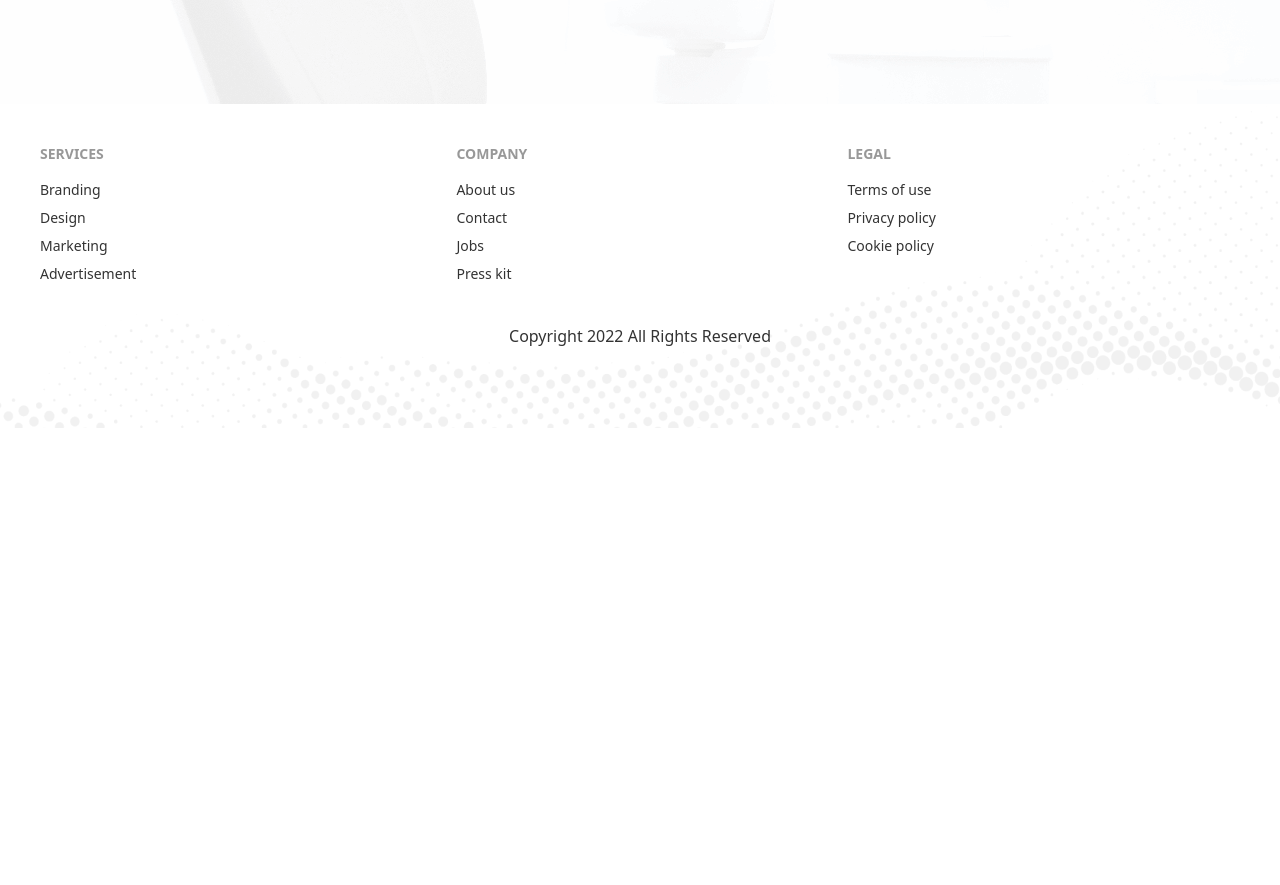
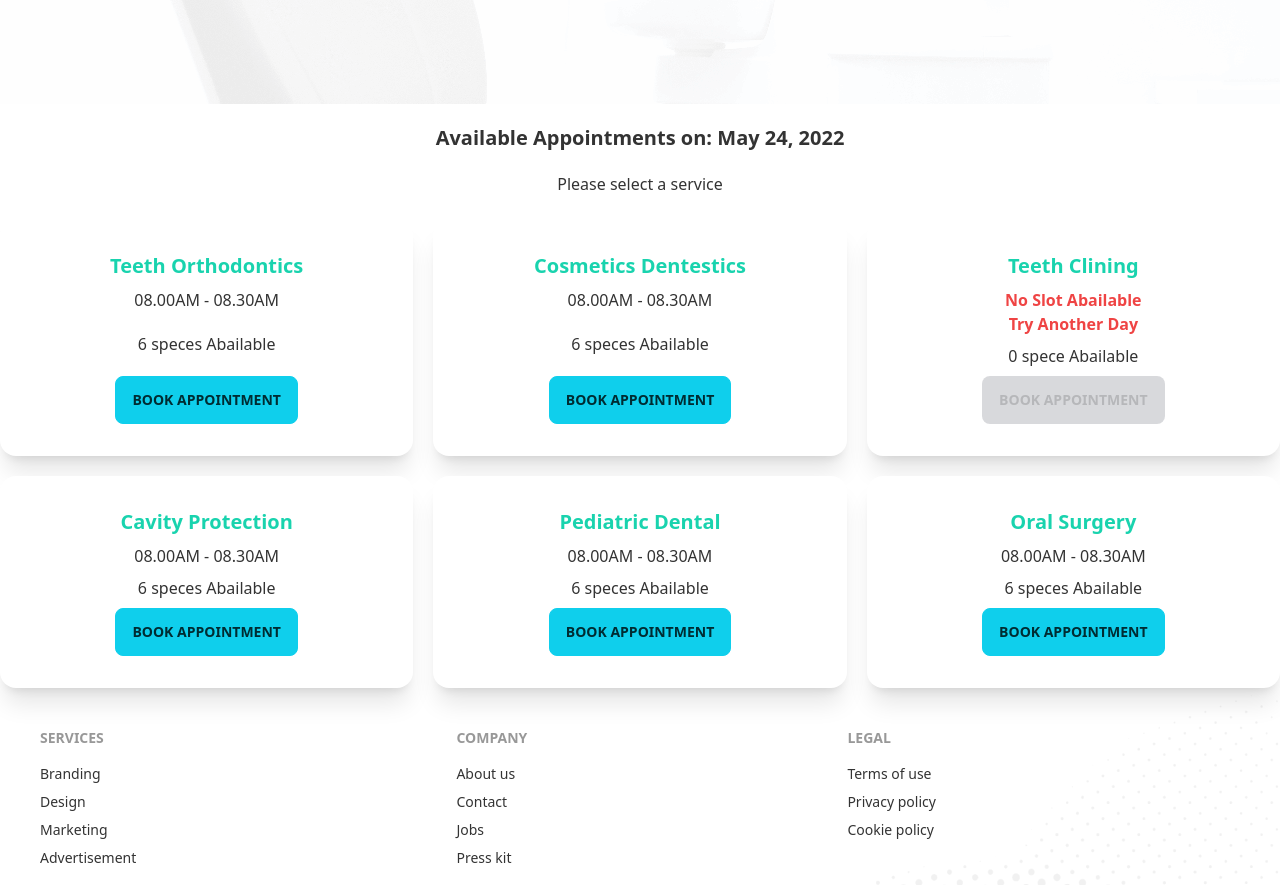
Before and after one commit to nagimuddin/Doctors-Portal, a React (Create React App) app: page /appointment in a window 1280 px wide. Shown: the part 760-1645 px from the top of the page. Before the commit the page ends 1188 px from the top, so only its background shows below. Built offline with nearby package versions, Linux system fonts and the light colour scheme.

Commit message:
abailable appointment and services applied

```diff
--- /dev/null
+++ b/public/services.json
@@ -0,0 +1,67 @@
+[
+  {
+    "_id": 1,
+    "name": "Teeth Orthodontics",
+    "slots": [
+      "08.00AM - 08.30AM",
+      "08.30AM - 09.00AM",
+      "09.00AM - 09.30AM",
+      "09.00AM - 10.00AM",
+      "10.-0AM - 11.00AM",
+      "11.00AM - 10.30AM"
+    ]
+  },
+  {
+    "_id": 2,
+    "name": "Cosmetics Dentestics",
+    "slots": [
+      "08.00AM - 08.30AM",
+      "08.30AM - 09.00AM",
+      "09.00AM - 09.30AM",
+      "09.00AM - 10.00AM",
+      "10.-0AM - 11.00AM",
+      "11.00AM - 10.30AM"
+    ]
+  },
+  {
+    "_id": 3,
+    "name": "Teeth Clining",
+    "slots": []
+  },
+  {
+    "_id": 4,
+    "name": "Cavity Protection",
+    "slots": [
+      "08.00AM - 08.30AM",
+      "08.30AM - 09.00AM",
+      "09.00AM - 09.30AM",
+      "09.00AM - 10.00AM",
+      "10.-0AM - 11.00AM",
+      "11.00AM - 10.30AM"
+    ]
+  },
+  {
+    "_id": 5,
+    "name": "Pediatric Dental",
+    "slots": [
+      "08.00AM - 08.30AM",
+      "08.30AM - 09.00AM",
+      "09.00AM - 09.30AM",
+      "09.00AM - 10.00AM",
+      "10.-0AM - 11.00AM",
+      "11.00AM - 10.30AM"
+    ]
+  },
+  {
+    "_id": 6,
+    "name": "Oral Surgery",
+    "slots": [
+      "08.00AM - 08.30AM",
+      "08.30AM - 09.00AM",
+      "09.00AM - 09.30AM",
+      "09.00AM - 10.00AM",
+      "10.-0AM - 11.00AM",
+      "11.00AM - 10.30AM"
+    ]
+  }
+]
--- a/src/Pages/Appointment/Appointment.js
+++ b/src/Pages/Appointment/Appointment.js
@@ -1,11 +1,16 @@
 import React from 'react';
 import Footer from '../Shared/Footer';
+import { useState } from 'react';
 import AppointmentBennar from './AppointmentBennar';
+import AvailableAppointment from './AvailableAppointment';
 
 const Appointment = () => {
+    const [date, setDate] = useState(new Date());
+
     return (
         <div>
-            <AppointmentBennar></AppointmentBennar>
+            <AppointmentBennar date={date} setDate={setDate}></AppointmentBennar>
+            <AvailableAppointment date={date}></AvailableAppointment>
             <Footer></Footer>
         </div>
     );
--- a/src/Pages/Appointment/AppointmentBennar.js
+++ b/src/Pages/Appointment/AppointmentBennar.js
@@ -1,19 +1,17 @@
-import React, { useState } from "react";
 import chair from "../../assets/images/chair.png";
 import bg from "../../assets/images/bg.png";
 import { DayPicker } from "react-day-picker";
 import "react-day-picker/dist/style.css";
 import { format } from "date-fns";
 
-const AppointmentBennar = () => {
-  const [date, setDate] = useState(new Date());
+const AppointmentBennar = ({date, setDate}) => {
+
   return (
     <div style={{ background: `url(${bg})` }} className="hero min-h-screen">
       <div className="hero-content flex-col lg:flex-row-reverse">
         <img src={chair} alt="" className="max-w-sm rounded-lg shadow-2xl" />
         <div>
           <DayPicker mode="single" selected={date} onSelect={setDate} />
-          <p className="ml-7">Your picked date: {format(date, 'PP')}</p>
         </div>
       </div>
     </div>
--- /dev/null
+++ b/src/Pages/Appointment/AvailableAppointment.js
@@ -0,0 +1,29 @@
+import { format } from "date-fns";
+import { useEffect, useState } from "react";
+import Service from "./Service";
+
+const AvailableAppointment = ({date}) => {
+    const [services, setServices] = useState([]);
+    useEffect (() => {
+        fetch('services.json')
+        .then(res => res.json())
+        .then(data => setServices(data))
+    }, [])
+
+    return (
+        <div className=" text-center">
+            <h4 className="text-xl text-escondary font-bold my-5">Available Appointments on: {format(date, 'PP')}</h4>
+            <p className="mb-6">Please select a service</p>
+            <div className="grid grid-cols-1 md:grid-cols-2 lg:grid-cols-3 gap-5">
+                {
+                    services.map(service => <Service
+                    key={service._id}
+                    service={service}
+                    ></Service>)
+                }
+            </div>
+        </div>
+    );
+};
+
+export default AvailableAppointment;
--- /dev/null
+++ b/src/Pages/Appointment/Service.js
@@ -0,0 +1,25 @@
+import React from "react";
+
+const Service = ({ service }) => {
+  const { name, slots } = service;
+  return (
+    <div className="card lg:max-w-lg bg-base-100 shadow-xl">
+      <div className="card-body items-center">
+        <h2 className="card-title text-primary">{name}</h2>
+        <p>
+            {
+                slots.length > 0
+                ? <span>{slots[0]}</span>
+                :<span className="text-red-500 font-bold">No Slot Abailable <br />Try Another Day</span>
+            }
+        </p>
+        <p>{slots.length} {slots.length > 1 ? 'speces' : 'spece'} Abailable</p>
+        <div className="card-actions justify-end">
+          <button disabled={slots.length === 0} className="btn btn-success">Book Appointment</button>
+        </div>
+      </div>
+    </div>
+  );
+};
+
+export default Service;
```
